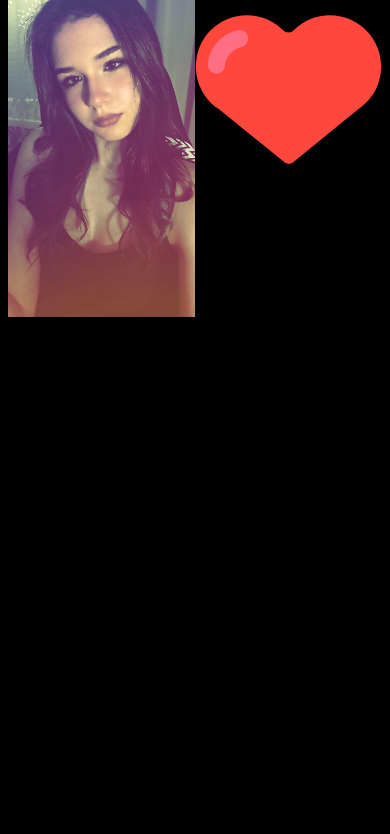
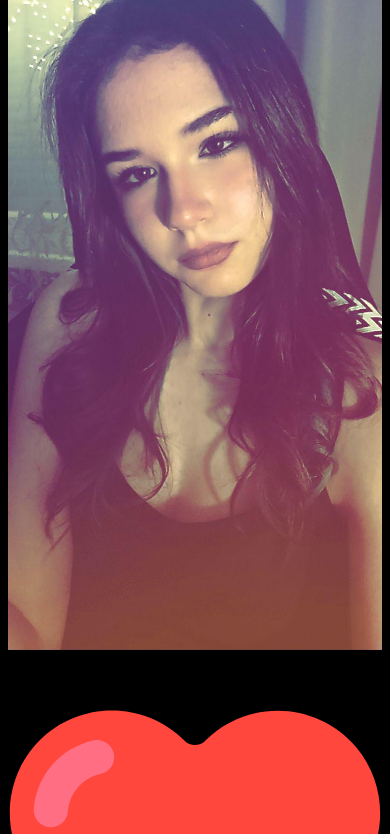
Before and after one commit to Halalfej01/Laura, a plain HTML site: page index.html in a window 390 px wide. Shown: the part 60-894 px from the top of the page. Before the commit the page ends 844 px from the top, so only its background shows below. Drawn offline with Linux system fonts and the light colour scheme.

Commit message:
responsive

```diff
--- a/stilus.css
+++ b/stilus.css
@@ -18,3 +18,8 @@ img{ width:100%;
     text-align:center;
     max-width: 500px;
 }
+@media screen and (max-width:500px){
+    .kepek{
+        grid-template-columns:1fr ;
+    }
+}
```
